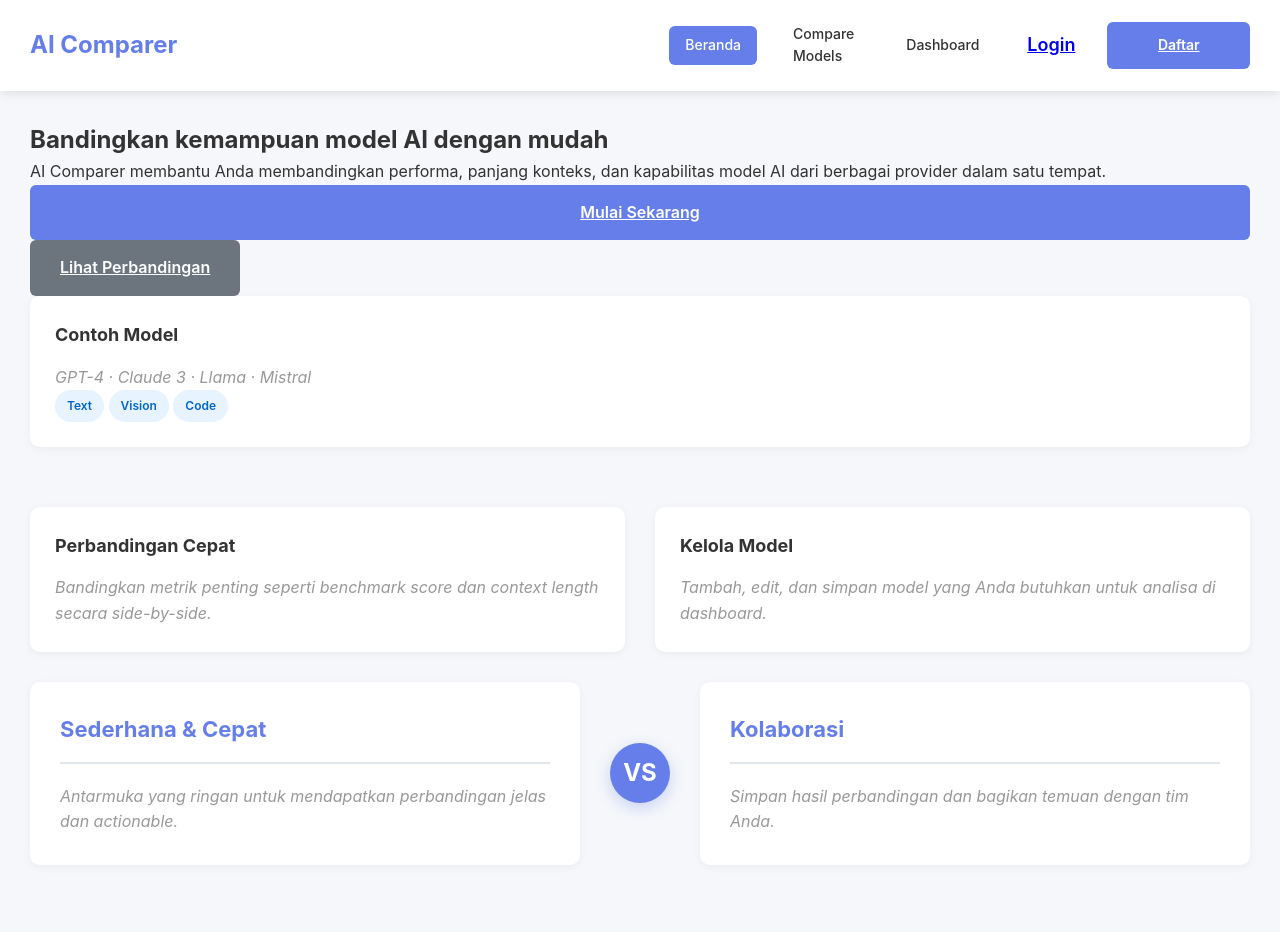
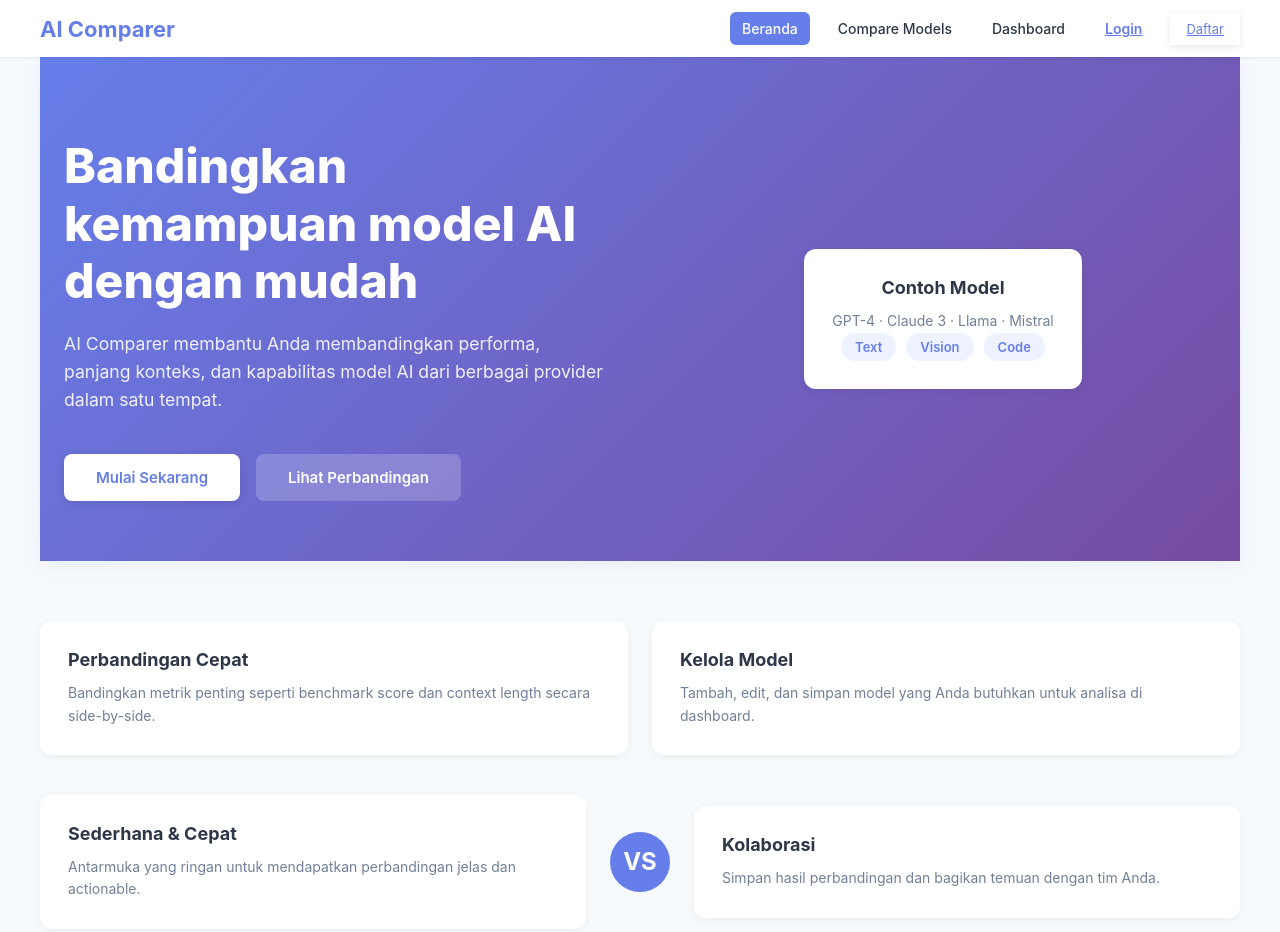
Before and after one commit to Michael-dvs/Ai_Comparer_new, a plain HTML site: page index.html in a window 1280 px wide. Shown: the top 932 px of the page. Drawn offline with nearby package versions, Linux system fonts and the light colour scheme.

Commit message:
update css pada index.html

```diff
--- /dev/null
+++ b/css/index.css
@@ -0,0 +1,410 @@
+
+/* ============================================
+   INDEX.CSS - HOMEPAGE STYLES (MODERN & CLEAN)
+   ============================================ */
+
+:root {
+    --primary: #667eea;
+    --primary-dark: #5568d3;
+    --secondary: #764ba2;
+    --text-dark: #2d3748;
+    --text-light: #718096;
+    --bg-light: #f7fafc;
+    --border: #e2e8f0;
+    --white: #ffffff;
+}
+
+body {
+    font-family: -apple-system, BlinkMacSystemFont, 'Segoe UI', Roboto, sans-serif;
+    background: var(--bg-light);
+    margin: 0;
+    padding: 0;
+}
+
+/* ============================================
+   NAVBAR OVERRIDE
+   ============================================ */
+
+.navbar {
+    background: var(--white);
+    box-shadow: 0 1px 3px rgba(0,0,0,0.08);
+    position: sticky;
+    top: 0;
+    z-index: 100;
+}
+
+.nav-container {
+    max-width: 1200px;
+    margin: 0 auto;
+    padding: 12px 24px;
+    display: flex;
+    justify-content: space-between;
+    align-items: center;
+}
+
+.nav-logo {
+    font-size: 22px;
+    font-weight: 700;
+    color: var(--primary);
+    margin: 0;
+}
+
+.nav-menu {
+    display: flex;
+    align-items: center;
+    gap: 16px;
+}
+
+.nav-link {
+    text-decoration: none;
+    color: var(--text-dark);
+    font-weight: 500;
+    font-size: 14px;
+    padding: 8px 12px;
+    border-radius: 6px;
+    transition: 0.2s;
+}
+
+.nav-link:hover {
+    background: var(--bg-light);
+    color: var(--primary);
+}
+
+.nav-link.active {
+    background: var(--primary);
+    color: var(--white);
+}
+
+.btn-navbar {
+    padding: 8px 16px;
+    font-size: 13px;
+}
+
+.btn-icon {
+    padding: 8px 12px;
+    background: transparent;
+    border: none;
+    cursor: pointer;
+    font-size: 14px;
+    color: var(--primary);
+    font-weight: 600;
+    transition: 0.2s;
+}
+
+.btn-icon:hover {
+    color: var(--primary-dark);
+}
+
+/* ============================================
+   HERO SECTION
+   ============================================ */
+
+.container {
+    max-width: 1200px;
+    margin: 0 auto;
+    padding: 0 24px;
+}
+
+.hero-section {
+    background: linear-gradient(135deg, var(--primary) 0%, var(--secondary) 100%);
+    color: var(--white);
+    padding: 80px 0 60px 0;
+    margin-bottom: 60px;
+    box-shadow: 0 4px 20px rgba(102,126,234,0.1);
+}
+
+.hero-grid {
+    display: grid;
+    grid-template-columns: 1fr 1fr;
+    gap: 60px;
+    align-items: center;
+    max-width: 1200px;
+    margin: 0 auto;
+    padding: 0 24px;
+}
+
+.hero-content {
+    display: flex;
+    flex-direction: column;
+    gap: 20px;
+}
+
+.hero-title {
+    font-size: 3rem;
+    font-weight: 800;
+    line-height: 1.2;
+    margin: 0;
+    color: var(--white);
+}
+
+.hero-desc {
+    font-size: 1.1rem;
+    line-height: 1.6;
+    color: rgba(255,255,255,0.9);
+    margin: 0;
+}
+
+.hero-actions {
+    display: flex;
+    gap: 16px;
+    margin-top: 20px;
+}
+
+.hero-actions .btn {
+    padding: 14px 32px;
+    font-size: 15px;
+    font-weight: 600;
+    border-radius: 8px;
+    border: none;
+    cursor: pointer;
+    text-decoration: none;
+    display: inline-flex;
+    align-items: center;
+    justify-content: center;
+    transition: all 0.2s;
+}
+
+.btn-primary {
+    background: var(--white);
+    color: var(--primary);
+    box-shadow: 0 2px 8px rgba(0,0,0,0.1);
+}
+
+.btn-primary:hover {
+    transform: translateY(-2px);
+    box-shadow: 0 4px 12px rgba(0,0,0,0.15);
+}
+
+.btn-secondary {
+    background: rgba(255,255,255,0.2);
+    color: var(--white);
+    border: 2px solid var(--white);
+}
+
+.btn-secondary:hover {
+    background: rgba(255,255,255,0.3);
+    transform: translateY(-2px);
+}
+
+.hero-models {
+    display: flex;
+    align-items: center;
+    justify-content: center;
+}
+
+.models-box {
+    background: var(--white);
+    color: var(--text-dark);
+    border-radius: 16px;
+    box-shadow: 0 8px 24px rgba(0,0,0,0.12);
+    padding: 40px 32px;
+    text-align: center;
+}
+
+.models-title {
+    font-size: 18px;
+    font-weight: 700;
+    margin: 0 0 12px 0;
+    color: var(--primary);
+}
+
+.text-muted {
+    color: var(--text-light);
+    font-size: 14px;
+    margin: 0 0 16px 0;
+}
+
+.models-capabilities {
+    display: flex;
+    gap: 10px;
+    justify-content: center;
+    flex-wrap: wrap;
+}
+
+.capability-badge {
+    display: inline-block;
+    padding: 6px 14px;
+    background: #eef2ff;
+    color: var(--primary);
+    border-radius: 20px;
+    font-size: 13px;
+    font-weight: 600;
+}
+
+/* ============================================
+   FEATURES SECTION
+   ============================================ */
+
+.compare-selection,
+.comparison-cards {
+    display: grid;
+    grid-template-columns: repeat(auto-fit, minmax(250px, 1fr));
+    gap: 24px;
+    margin: 40px 0;
+}
+
+.selection-box,
+.comparison-card {
+    background: var(--white);
+    padding: 28px;
+    border-radius: 12px;
+    box-shadow: 0 2px 8px rgba(0,0,0,0.05);
+    transition: all 0.2s;
+}
+
+.selection-box:hover,
+.comparison-card:hover {
+    box-shadow: 0 4px 16px rgba(102,126,234,0.1);
+    transform: translateY(-2px);
+}
+
+.selection-box h3,
+.comparison-card h4 {
+    font-size: 18px;
+    font-weight: 700;
+    margin: 0 0 12px 0;
+    color: var(--text-dark);
+}
+
+.selection-box p,
+.comparison-card p {
+    margin: 0;
+    color: var(--text-light);
+    line-height: 1.6;
+}
+
+.comparison-cards {
+    grid-template-columns: 1fr auto 1fr;
+    align-items: center;
+}
+
+.vs-divider {
+    display: flex;
+    justify-content: center;
+}
+
+.vs-divider span {
+    width: 60px;
+    height: 60px;
+    background: var(--primary);
+    color: var(--white);
+    border-radius: 50%;
+    display: flex;
+    align-items: center;
+    justify-content: center;
+    font-size: 24px;
+    font-weight: 700;
+}
+
+/* ============================================
+   FOOTER
+   ============================================ */
+
+.main-footer {
+    background: var(--white);
+    border-top: 1px solid var(--border);
+    padding: 40px 0;
+    margin-top: 60px;
+}
+
+.footer-flex {
+    max-width: 1200px;
+    margin: 0 auto;
+    padding: 0 24px;
+    display: flex;
+    justify-content: space-between;
+    align-items: center;
+    gap: 24px;
+}
+
+.footer-flex > div {
+    display: flex;
+    flex-direction: column;
+    gap: 8px;
+}
+
+.footer-flex strong {
+    color: var(--primary);
+    font-size: 16px;
+}
+
+.footer-flex a {
+    color: var(--primary);
+    text-decoration: none;
+    font-size: 14px;
+    transition: 0.2s;
+}
+
+.footer-flex a:hover {
+    color: var(--primary-dark);
+    text-decoration: underline;
+}
+
+.footer-copyright {
+    color: var(--text-light);
+    font-size: 14px;
+    margin: 0;
+}
+
+/* ============================================
+   RESPONSIVE DESIGN
+   ============================================ */
+
+@media (max-width: 1024px) {
+    .hero-grid {
+        grid-template-columns: 1fr;
+        gap: 40px;
+    }
+
+    .hero-title {
+        font-size: 2.5rem;
+    }
+
+    .comparison-cards {
+        grid-template-columns: 1fr;
+    }
+
+    .vs-divider {
+        transform: rotate(90deg);
+        margin: 20px 0;
+    }
+}
+
+@media (max-width: 640px) {
+    .hero-section {
+        padding: 60px 0 40px 0;
+    }
+
+    .hero-title {
+        font-size: 2rem;
+    }
+
+    .hero-actions {
+        flex-direction: column;
+        gap: 12px;
+    }
+
+    .hero-actions .btn {
+        width: 100%;
+    }
+
+    .nav-container {
+        flex-direction: column;
+        gap: 12px;
+    }
+
+    .nav-menu {
+        width: 100%;
+        flex-wrap: wrap;
+        justify-content: center;
+    }
+
+    .footer-flex {
+        flex-direction: column;
+        align-items: flex-start;
+    }
+
+    .models-box {
+        padding: 28px 20px;
+    }
+}
--- a/index.html
+++ b/index.html
@@ -4,7 +4,7 @@
     <meta charset="utf-8">
     <meta name="viewport" content="width=device-width, initial-scale=1">
     <title>AI Comparer - Home</title>
-    <link rel="stylesheet" href="css/style.css">
+    <link rel="stylesheet" href="css/index.css">
 </head>
 <body>
     <!-- Navigation Bar -->
```
